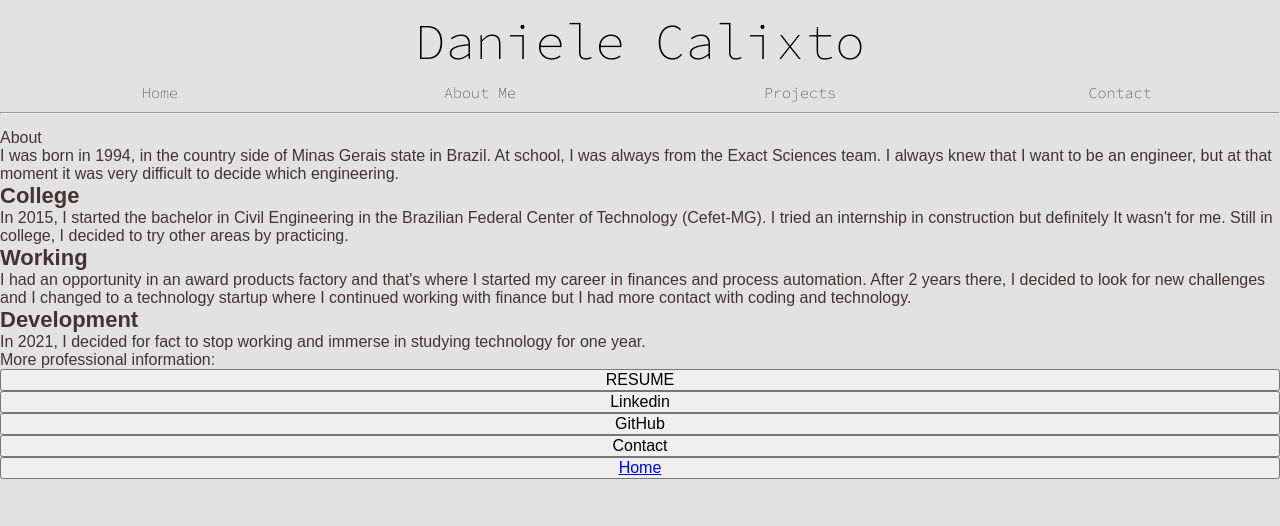
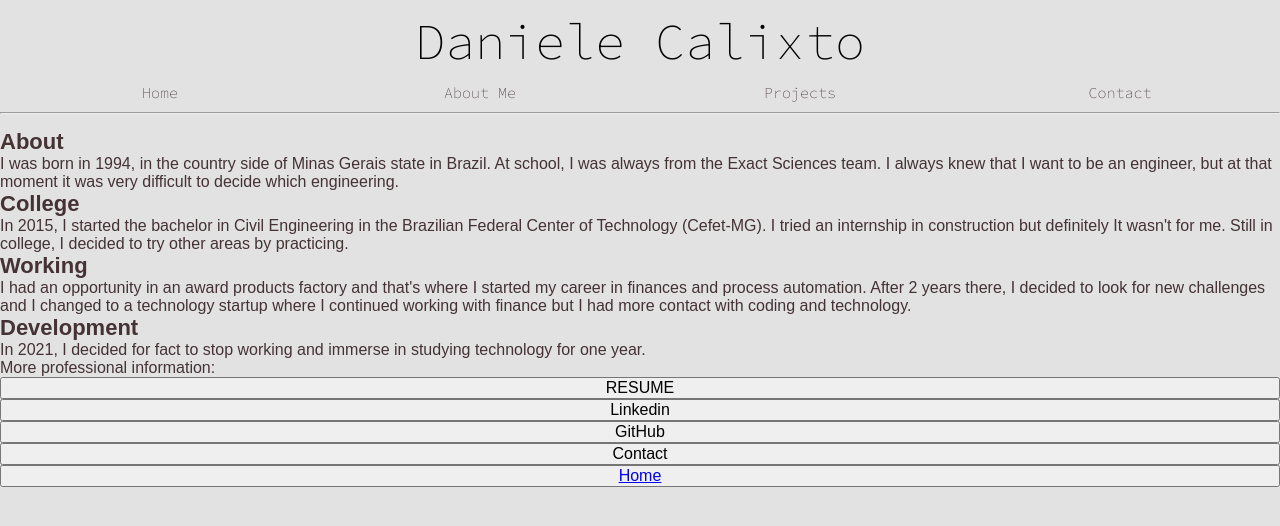
Before and after one commit to danielecalixto/daniele-calixto-website, a React (Create React App) app: page /about in a window 1280 px wide. Shown: the top 526 px of the page. Built offline with nearby package versions, Linux system fonts and the light colour scheme.

Commit message:
refactor: change page About title to h2 tag to improve semantic

```diff
--- a/src/pages/About/index.jsx
+++ b/src/pages/About/index.jsx
@@ -6,7 +6,7 @@ const About = () => {
   return (
     <div>
       <Header></Header>
-      <p>About</p>
+      <h2>About</h2>
       <TimeLine></TimeLine>
       <div>
         <p>More professional information:</p>
```
